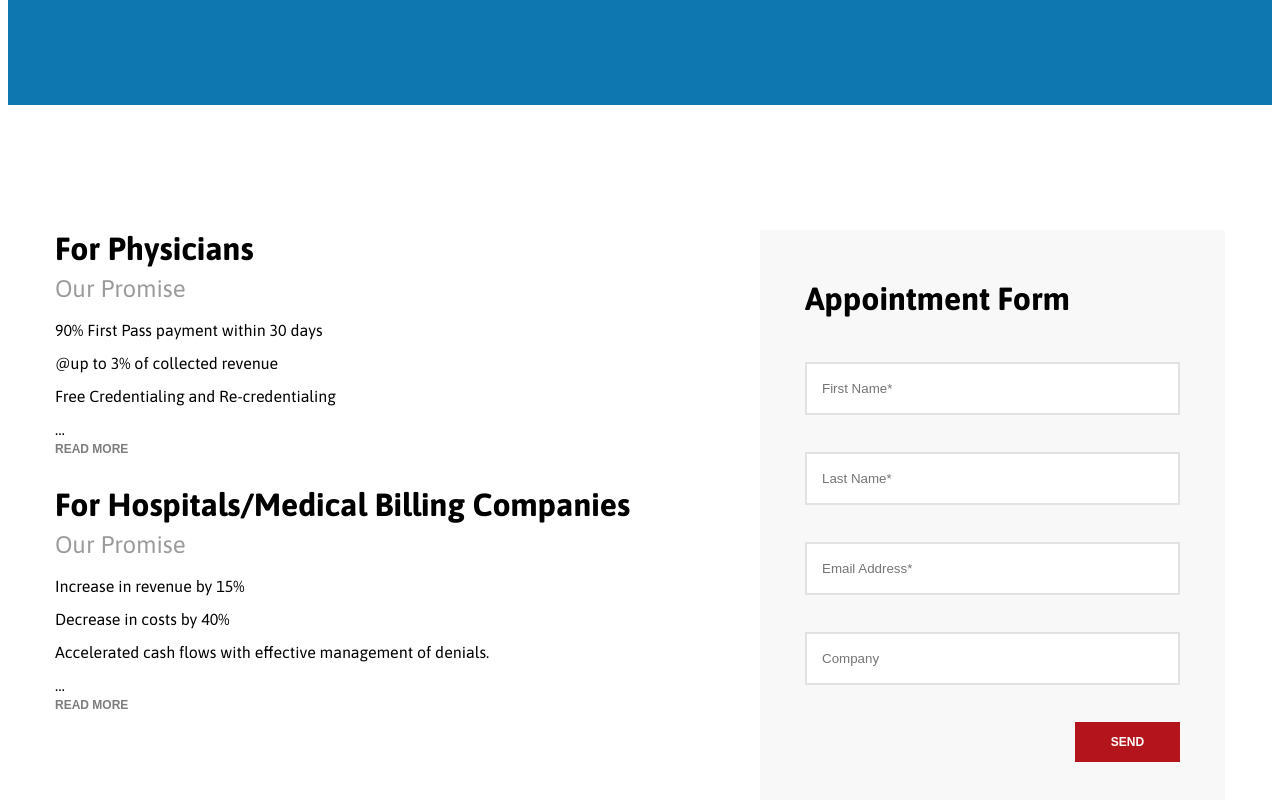
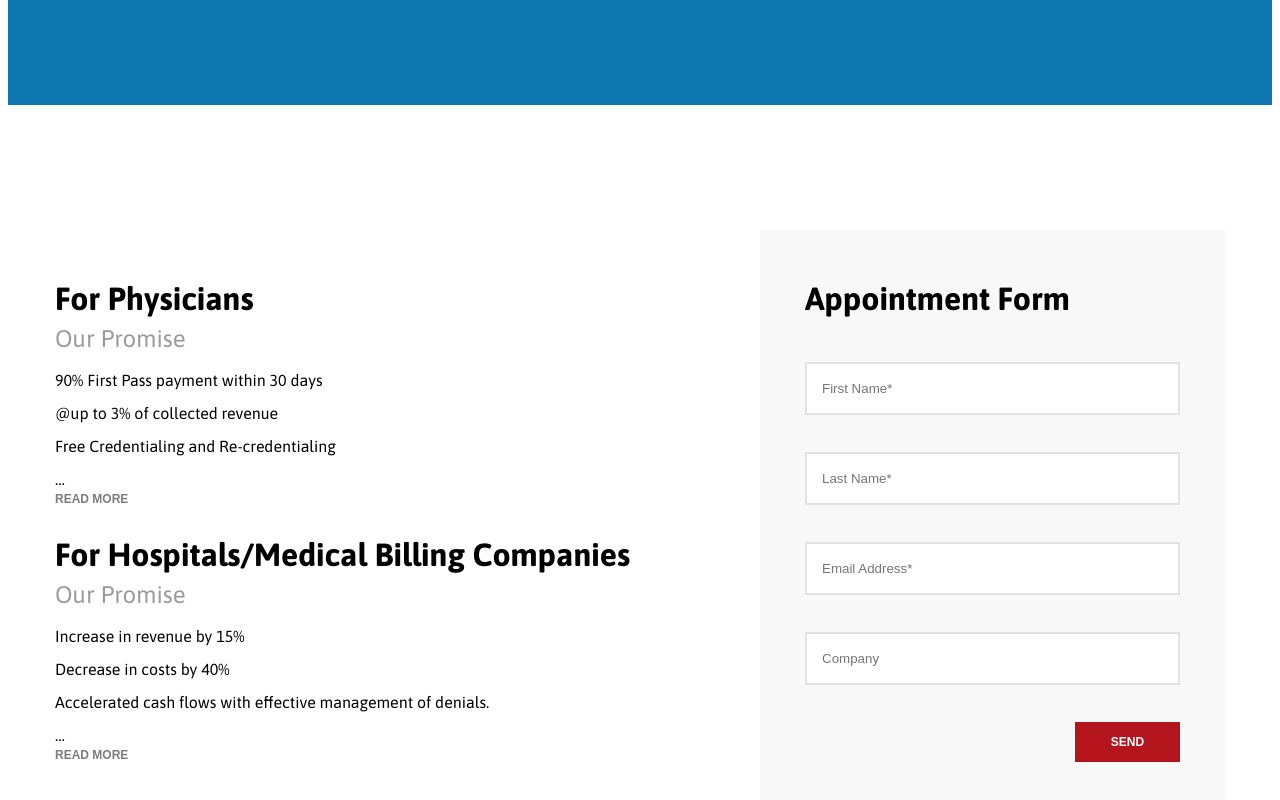
Before and after one commit to Vov4ukz53/medical, a React (Create React App) app: page / in a window 1280 px wide. Shown: the part 3681-4481 px from the top of the page. Built offline with nearby package versions, Linux system fonts and the light colour scheme.

Commit message:
added margin top to first item

```diff
--- a/src/features/contactUs/Promises/index.js
+++ b/src/features/contactUs/Promises/index.js
@@ -4,7 +4,7 @@ import { Wrapper, Item, Paragraph } from "./styled";
 
 export const Promises = () => (
   <Wrapper>
-    <Item>
+    <Item first>
       <TitleBlock
         title="For Physicians"
         subTitle="Our Promise"
--- a/src/features/contactUs/Promises/styled.js
+++ b/src/features/contactUs/Promises/styled.js
@@ -1,4 +1,4 @@
-import styled from "styled-components";
+import styled, { css } from "styled-components";
 
 export const Wrapper = styled.div`
 
@@ -6,6 +6,10 @@ export const Wrapper = styled.div`
 
 export const Item = styled.div`
   margin: 0px 0px 30px 0px;
+
+  ${({ first }) => first && css`
+    margin-top: 50px;
+  `}
 `;
 
 export const Paragraph = styled.p`
```
